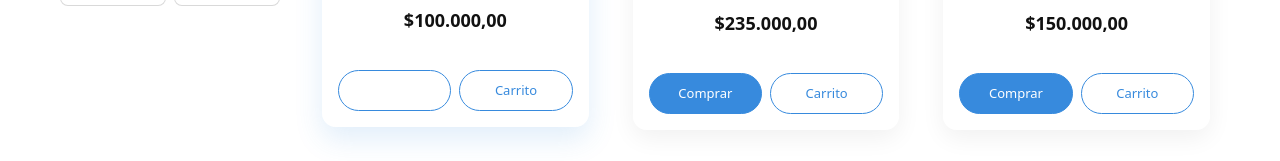
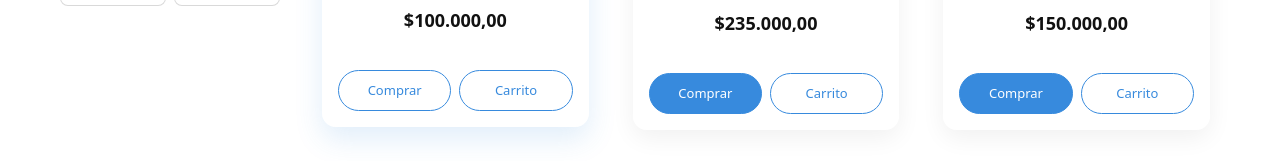
Before and after one commit to BurdilesNicolas/Proyecto-Deejs-GagaSonicos, a React (Vite) app: page /Productos in a window 1280 px wide. In both pictures the pointer is over the button 394 px from the left and 608 px from the top of the page. Shown: the part 515-676 px from the top of the page. Built offline with nearby package versions, Linux system fonts and the light colour scheme.

Commit message:
Cambiando hover btn-comprar

```diff
--- a/src/estilos/productos.css
+++ b/src/estilos/productos.css
@@ -329,6 +329,7 @@
 }
 
 .btn-comprar:hover {
+  color:var(--accent);
   background-color: var(--accent-hover);
 }
 
```
